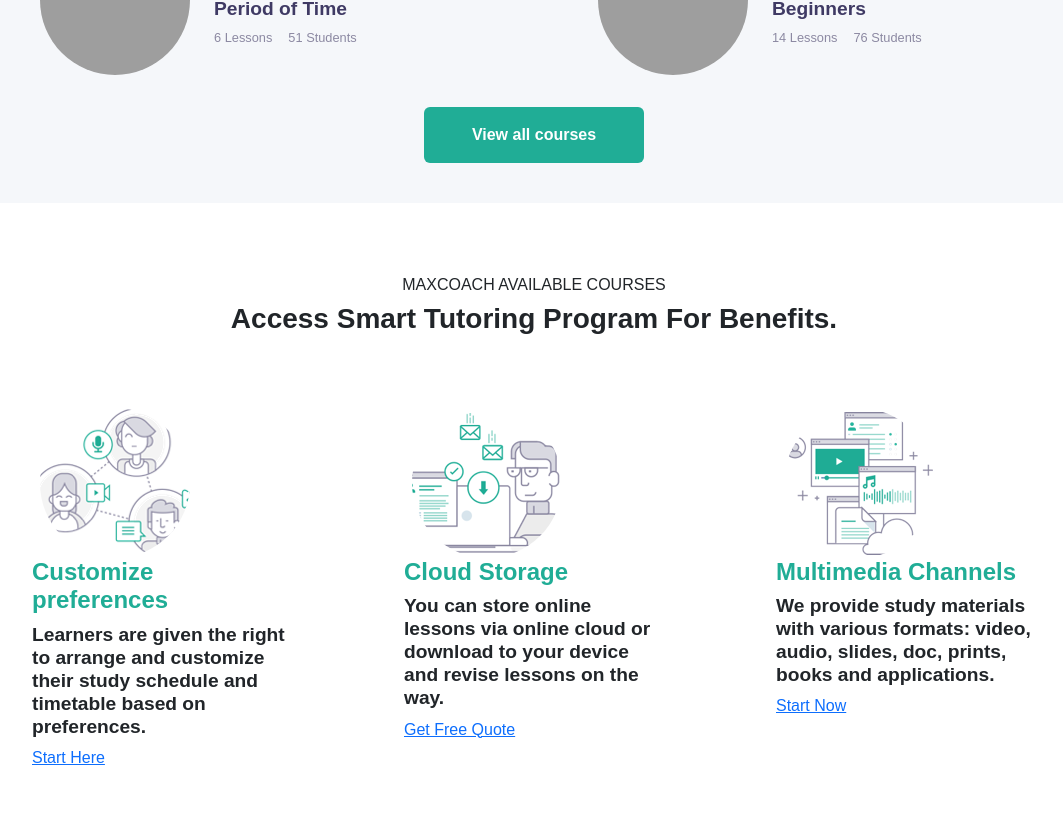
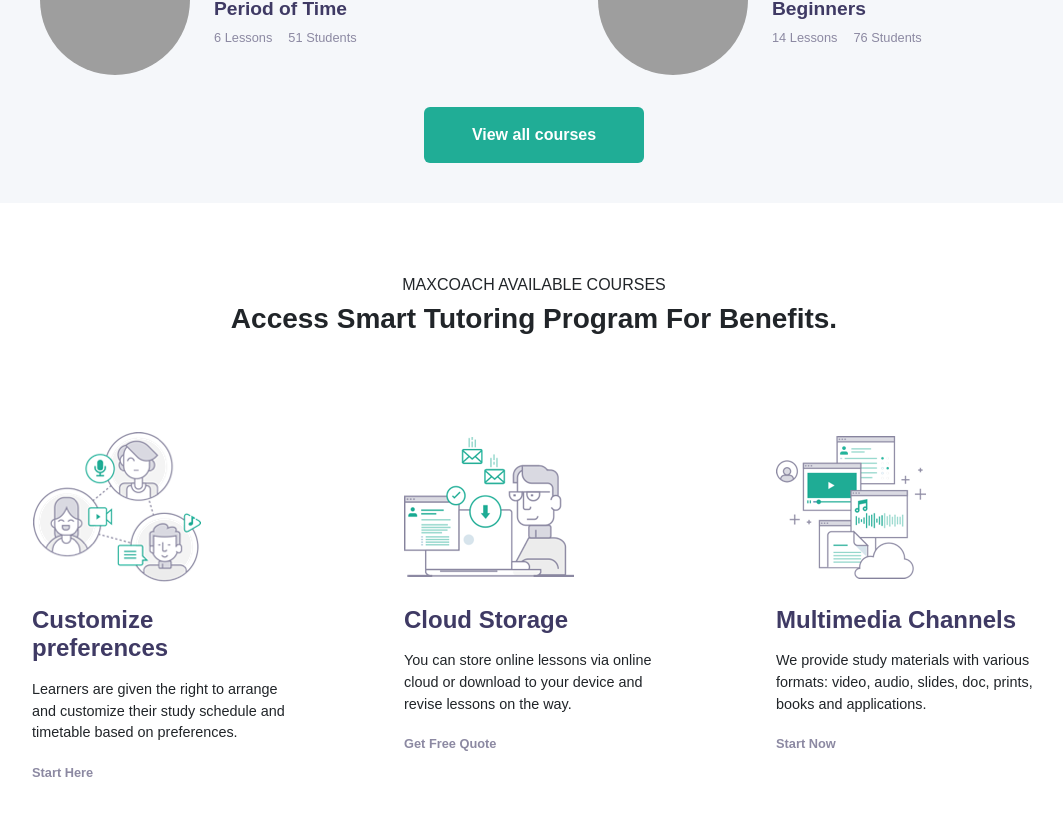
Before and after one commit to marcocareddu/proj-html-vuejs, a Vue app: page / in a window 1280 px wide. Shown: the part 1571-2387 px from the top of the page, without its empty margins (106-1169 px from the left). Built offline with nearby package versions, Linux system fonts and the light colour scheme; grey boxes are pictures that could not be loaded.

Commit message:
VUE TutoringCard - Added sstyle

```diff
--- a/src/components/tutoring/TutoringCard.vue
+++ b/src/components/tutoring/TutoringCard.vue
@@ -6,13 +6,13 @@ export default {
 
 <template>
     <div class="custom-card col-4 px-5 py-3">
-        <div class="px-3">
+        <div class="py-4 px-2">
             <img :src="`./src/assets/img/${tutoringData.image}`" alt="">
         </div>
         <div class="px-2 info-box">
             <h4 class="fw-bolder">{{ tutoringData.title }}</h4>
-            <h5 class="fw-bolder">{{ tutoringData.text }}</h5>
-            <a :href="tutoringData.text">{{ tutoringData.textLink }}</a>
+            <p class="pt-2">{{ tutoringData.text }}</p>
+            <a :href="tutoringData.text" class="fw-bolder pt-2">{{ tutoringData.textLink }}</a>
         </div>
     </div>
 </template>
@@ -20,18 +20,24 @@ export default {
 <style lang="scss" scoped>
 @use '../../assets/scss/partials/_vars.scss' as *;
 
-h4 {
-    color: $secondaryColor;
+.custom-card {
+    &:hover a {
+        color: $secondaryColor;
+    }
 }
 
-h5 {
-    font-size: 1.2rem;
+h4 {
+    color: $tertiaryColor;
 }
 
-img {
-    height: 150px;
-    width: 150px;
-    object-fit: cover;
-    border-radius: 100%;
+p {
+    font-size: 0.9rem;
+}
+
+a {
+    text-decoration: none;
+    color: $customLilla;
+    font-size: 0.8rem;
+    transition: 0.3s;
 }
 </style>
```
